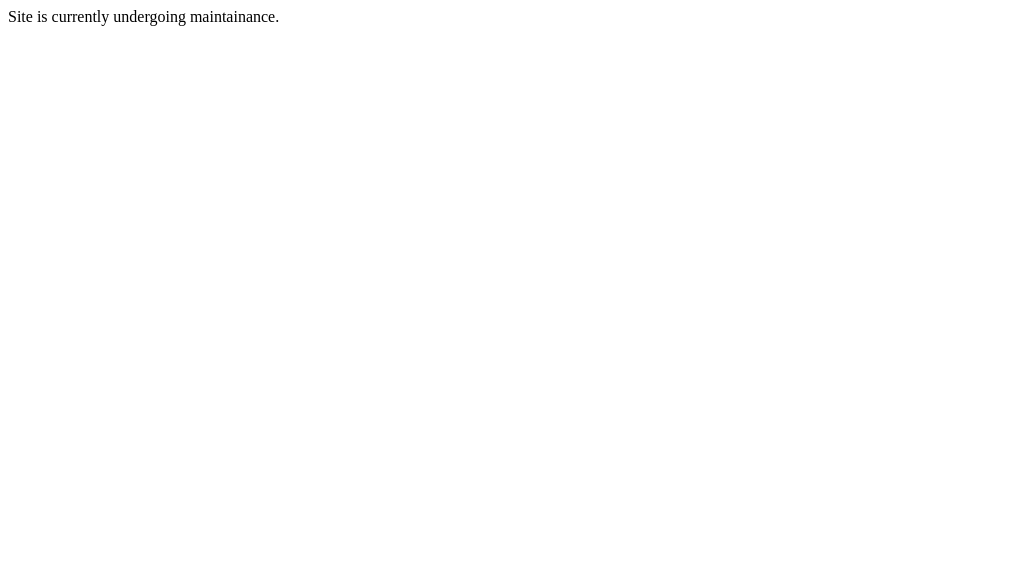
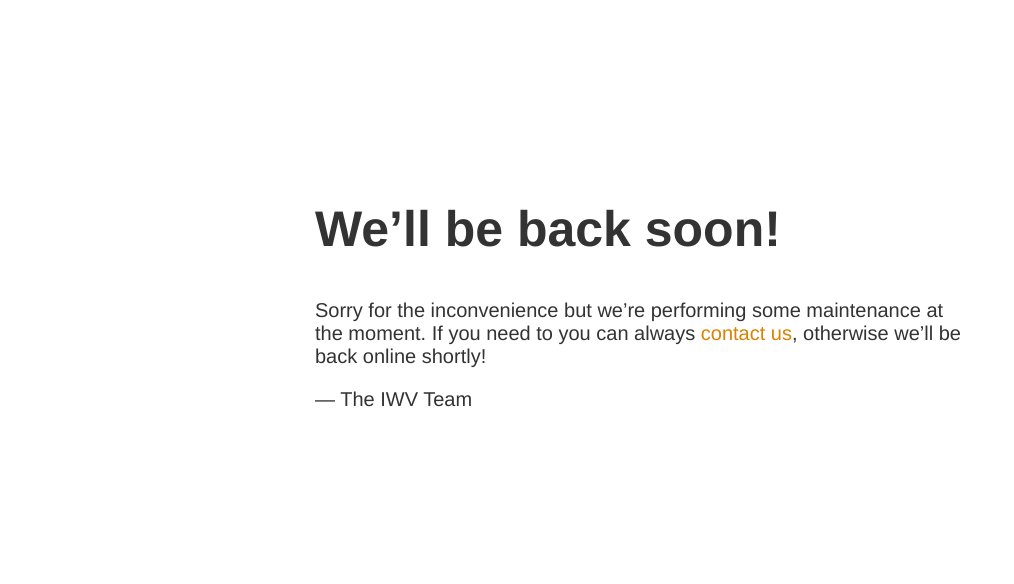
Before and after one commit to soulforsoup/iwvb2bfruits, a plain HTML site: page index.html in a window 1280 px wide. Shown: the whole page, without its empty margins (0-1014 px from the left). Drawn offline with Linux system fonts and the light colour scheme.

Commit message:
Update index.html

```diff
--- a/index.html
+++ b/index.html
@@ -1 +1,18 @@
-Site is currently undergoing maintainance.
+<!doctype html>
+<title>Site Maintenance</title>
+<style>
+  body { text-align: center; padding: 150px; }
+  h1 { font-size: 50px; }
+  body { font: 20px Helvetica, sans-serif; color: #333; }
+  article { display: block; text-align: left; width: 650px; margin: 0 auto; }
+  a { color: #dc8100; text-decoration: none; }
+  a:hover { color: #333; text-decoration: none; }
+</style>
+
+<article>
+    <h1>We&rsquo;ll be back soon!</h1>
+    <div>
+        <p>Sorry for the inconvenience but we&rsquo;re performing some maintenance at the moment. If you need to you can always <a href="mailto:fresh@iwantveggies.com">contact us</a>, otherwise we&rsquo;ll be back online shortly!</p>
+        <p>&mdash; The IWV Team</p>
+    </div>
+</article>
```
